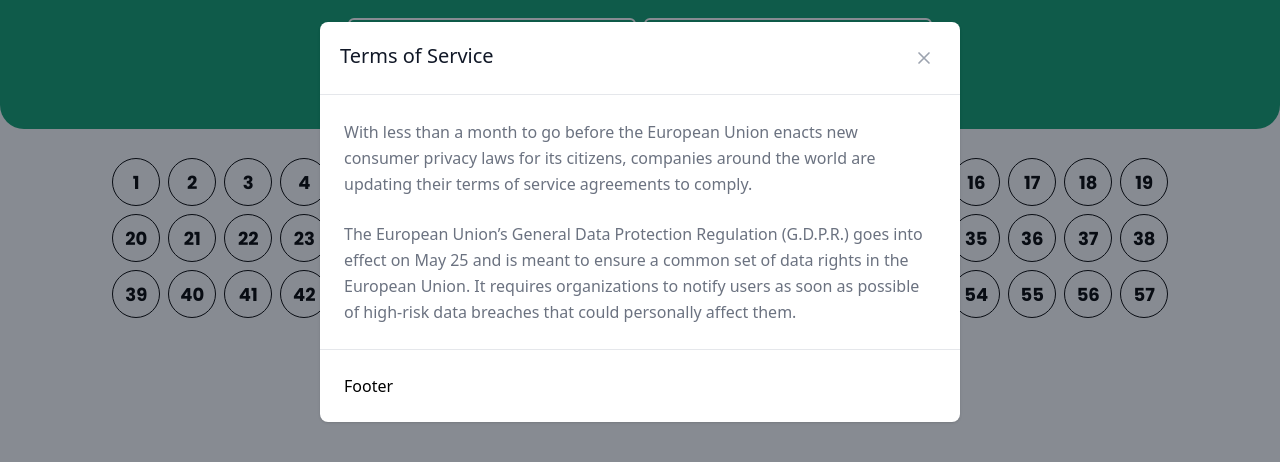
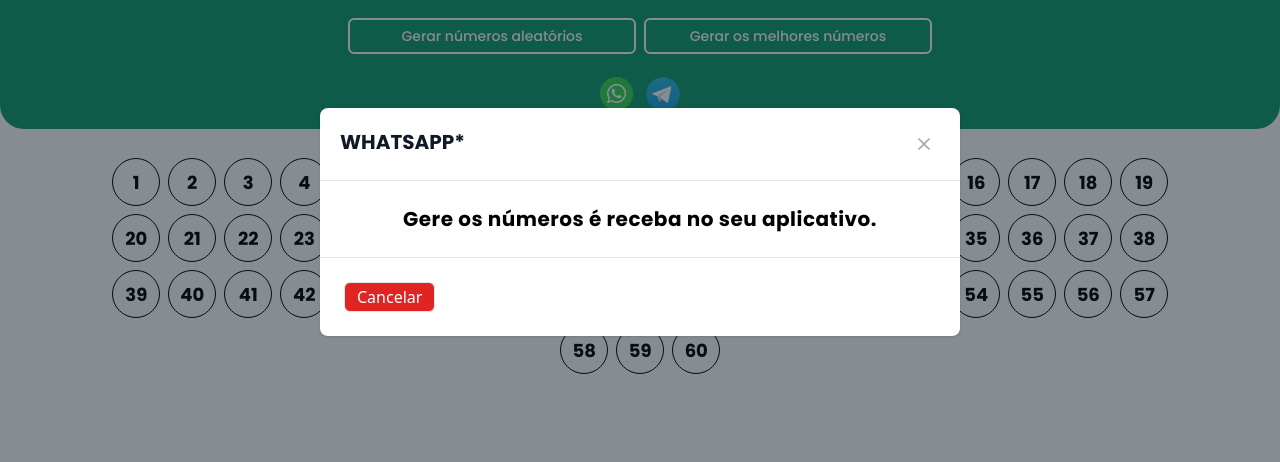
Before and after one commit to GabrielSS187/React-Mega-Quina-Generate, a React (Vite) app: page /sena in a window 1280 px wide. Both pictures are taken after a click on the button 616 px from the left and 271 px from the top of the page. Shown: the part 178-640 px from the top of the page. Built offline with nearby package versions, Linux system fonts and the light colour scheme.

Commit message:
Layout das paginas - 100. Ok.

```diff
--- a/package.json
+++ b/package.json
@@ -16,6 +16,7 @@
     "react": "^18.2.0",
     "react-animated-numbers": "^0.16.0",
     "react-dom": "^18.2.0",
+    "react-input-mask": "^2.0.4",
     "react-router-dom": "^6.14.1",
     "react-toastify": "^9.1.3",
     "usehooks-ts": "^2.9.1"
@@ -23,6 +24,7 @@
   "devDependencies": {
     "@types/react": "^18.0.37",
     "@types/react-dom": "^18.0.11",
+    "@types/react-input-mask": "^3.0.2",
     "@typescript-eslint/eslint-plugin": "^5.59.0",
     "@typescript-eslint/parser": "^5.59.0",
     "@vitejs/plugin-react-swc": "^3.0.0",
--- a/src/pages/Quina-page.tsx
+++ b/src/pages/Quina-page.tsx
@@ -8,11 +8,15 @@ import { GenerateNumbersButtons } from "../shared/common/ButtonsContainer/Genera
 import { SendNumbersButtons } from "../shared/common/ButtonsContainer/SendNumbersButtons";
 import { GenerateNumbers } from "../shared/common/GenerateNumbers";
 import { ListNumbers } from "../shared/common/ListNumbers";
+import { TeAndWaModal } from "../shared/common/Modals/TeAndWaModal";
 
 const useQuinaPage = () => {
   const [numbersQuina, setNumbersQuina] = useState<number[]>([
     0o0, 0o0, 0o0, 0o0, 0o0,
   ]);
+  const [openModal, setOpenModal] = useState<
+    "WhatsApp*" | "Telegram*" | undefined
+  >(undefined);
   const [value, setCopy] = useCopyToClipboard();
 
   const generateNumbersQuina = (): void => {
@@ -57,14 +61,44 @@ const useQuinaPage = () => {
     );
   };
 
-  return { numbersQuina, generateNumbersQuina, copyNumbers };
+  const verifyIfNumbersMegaSena = (): { contem: boolean; text: string } => {
+    if (numbersQuina[0] === 0o0) {
+      return {
+        contem: false,
+        text: "Gere os números é receba no seu aplicativo.",
+      };
+    }
+
+    return { contem: true, text: String(numbersQuina) };
+  };
+
+  return {
+    numbersQuina,
+    generateNumbersQuina,
+    copyNumbers,
+    openModal,
+    setOpenModal,
+    verifyIfNumbersMegaSena,
+  };
 };
 
 export const QuinaPage = () => {
-  const { generateNumbersQuina, numbersQuina, copyNumbers } = useQuinaPage();
+  const {
+    generateNumbersQuina,
+    numbersQuina,
+    copyNumbers,
+    openModal,
+    setOpenModal,
+    verifyIfNumbersMegaSena,
+  } = useQuinaPage();
 
   return (
     <main>
+      <TeAndWaModal
+        activeModalName={openModal}
+        setActiveModalName={setOpenModal}
+        sendTextObj={verifyIfNumbersMegaSena}
+      />
       <div className="absolute top-[0] w-full bg-purple-800 pb-2 rounded-b-3xl">
         <div className="flex flex-col gap-1 sm:gap-2 mt-20">
           <div className="flex justify-center text-white text-xs mb-1 font-poppins font-medium sm:text-sm">
@@ -81,7 +115,12 @@ export const QuinaPage = () => {
             generateNumbersRandom={generateNumbersQuina}
             generateNumbersBest={generateNumbersQuina}
           />
-          <SendNumbersButtons />
+          <SendNumbersButtons
+            whatsApp={() => setOpenModal("WhatsApp*")}
+            telegram={() => setOpenModal("Telegram*")}
+            waParams={openModal}
+            teParams={openModal}
+          />
         </div>
       </div>
       <div className="flex justify-center mt-72">
--- a/src/pages/Sena-page.tsx
+++ b/src/pages/Sena-page.tsx
@@ -14,7 +14,9 @@ const useSenaPage = () => {
   const [numbersMegaSena, setNumbersMegaSena] = useState<number[]>([
     0o0, 0o0, 0o0, 0o0, 0o0, 0o0,
   ]);
-  const [openModal, setOpenModal] = useState<"TeAndWa*" | undefined>(undefined);
+  const [openModal, setOpenModal] = useState<
+    "WhatsApp*" | "Telegram*" | undefined
+  >(undefined);
   const [value, setCopy] = useCopyToClipboard();
 
   function generateNumbersMegaSena(): void {
@@ -63,7 +65,7 @@ const useSenaPage = () => {
     if (numbersMegaSena[0] === 0o0) {
       return {
         contem: false,
-        text: "Gere um número é receba no seu aplicativo.",
+        text: "Gere os números é receba no seu aplicativo.",
       };
     }
 
@@ -95,7 +97,6 @@ export const SenaPage = () => {
       <TeAndWaModal
         activeModalName={openModal}
         setActiveModalName={setOpenModal}
-        typeModal="Telegram"
         sendTextObj={verifyIfNumbersMegaSena}
       />
       <div className="top-[0] absolute w-full bg-green-500 pb-2 rounded-b-3xl">
@@ -115,8 +116,8 @@ export const SenaPage = () => {
             generateNumbersBest={generateNumbersMegaSena}
           />
           <SendNumbersButtons
-            whatsApp={() => setOpenModal("TeAndWa*")}
-            telegram={() => setOpenModal("TeAndWa*")}
+            whatsApp={() => setOpenModal("WhatsApp*")}
+            telegram={() => setOpenModal("Telegram*")}
             waParams={openModal}
             teParams={openModal}
           />
@@ -127,7 +128,6 @@ export const SenaPage = () => {
           quantityNumbers={60}
           numbersGenerates={numbersMegaSena}
           typeGame="sena"
-          openModal={openModal}
         />
       </div>
     </main>
--- a/src/shared/common/ListNumbers/index.tsx
+++ b/src/shared/common/ListNumbers/index.tsx
@@ -5,14 +5,12 @@ type TProps = {
   quantityNumbers: number;
   numbersGenerates: number[];
   typeGame: "sena" | "quina";
-  openModal: string | undefined;
 };
 
 export const ListNumbers = ({
   quantityNumbers,
   numbersGenerates,
   typeGame,
-  openModal
 }: TProps) => {
   const arrayNumbers = Array.from(Array(quantityNumbers).keys()).map(
     (number) => number + 1
@@ -34,8 +32,21 @@ export const ListNumbers = ({
     }
   };
 
+  const selectedBorderByTypeGame = () => {
+    switch (typeGame) {
+      case "sena":
+        return "hover:shadow-green-500/80";
+      case "quina":
+        return "hover:shadow-purple-500/80";
+      default:
+        return "hover:shadow-green-500/80";
+    }
+  };
+
   return (
-    <ul className={`flex flex-wrap justify-center gap-2 px-2 sm:px-5 lg:w-[70rem]`}>
+    <ul
+      className={`flex flex-wrap justify-center gap-2 px-2 sm:px-5 lg:w-[70rem]`}
+    >
       {arrayNumbers.map((number) => {
         return (
           <li
@@ -43,7 +54,7 @@ export const ListNumbers = ({
             className={`${
               delayMarkerNumbers.includes(number) &&
               `${selectedBgColorByGame()} text-white ease-out duration-300`
-            } border border-black rounded-full w-12 h-12 text-center text-lg pt-[9.5px] pl-[0.5px] font-bold font-poppins`}
+            } border border-black rounded-full w-12 h-12 text-center text-lg pt-[9.5px] pl-[0.5px] font-bold font-poppins hover:shadow-[0_3px_10px_rgb(0,0,0,0.5)] ${selectedBorderByTypeGame()} hover:border-none transition-all ease-in-out`}
           >
             {number}
           </li>
--- a/src/shared/common/Modals/TeAndWaModal.tsx
+++ b/src/shared/common/Modals/TeAndWaModal.tsx
@@ -1,20 +1,77 @@
+import { useRef, useState } from "react";
+import { toast } from "react-toastify";
 import { Modal, Flowbite, CustomFlowbiteTheme } from "flowbite-react";
+import InputMask, { ReactInputMask } from "react-input-mask";
+import { useNavigate } from "react-router-dom";
 
 type TProps = {
-  typeModal: "WhatsApp" | "Telegram";
   sendTextObj: () => { contem: boolean; text: string };
-  activeModalName: "TeAndWa*" | undefined;
+  activeModalName: "WhatsApp*" | "Telegram*" | undefined;
   setActiveModalName: React.Dispatch<
-    React.SetStateAction<"TeAndWa*" | undefined>
+    React.SetStateAction<"WhatsApp*" | "Telegram*" | undefined>
   >;
 };
 
 export const TeAndWaModal = ({
-  typeModal,
   sendTextObj,
   activeModalName,
   setActiveModalName,
 }: TProps) => {
+  const [url, setUrl] = useState<string>("");
+  const inputRef = useRef<ReactInputMask | null>(null);
+  const navigate = useNavigate();
+
+  const closeModal = () => {
+    setActiveModalName(undefined);
+    setUrl("");
+  };
+
+  const validNumbersTel = (tel: string) => {
+    const telRegex = /\D/g;
+    const formatTel = tel.replace(telRegex, "");
+
+    if (formatTel.trim().length < 11) {
+      toast.error("Error: preencha os 11 dígitos do seu número.", {
+        toastId: "error-modal0*",
+        position: "bottom-center",
+      });
+      return false;
+    }
+
+    return formatTel;
+  };
+
+  const selectedSendMessageApp = (tel: string) => {
+    switch (activeModalName) {
+      case "WhatsApp*":
+        setUrl(`https://wa.me/55${tel}?text=${sendTextObj().text}`);
+        break;
+      case "Telegram*":
+        toast.info("Ops :(.. Sem Telegram por em quanto.", {
+          toastId: "info-modal-0*",
+          position: "bottom-center",
+        });
+        break;
+      default:
+        setUrl("");
+        break;
+    }
+  };
+
+  const handleFormSubmit = async (event: any) => {
+    event.preventDefault();
+    const telValue = inputRef?.current?.value;
+
+    if (telValue) {
+      const tel = validNumbersTel(telValue);
+      if (tel === false) {
+        return;
+      }
+
+      selectedSendMessageApp(tel);
+    }
+  };
+
   const customTheme: CustomFlowbiteTheme = {
     modal: {
       root: {
@@ -26,27 +83,76 @@ export const TeAndWaModal = ({
   return (
     <Flowbite theme={{ theme: customTheme }}>
       <Modal
-        show={activeModalName === "TeAndWa*"}
-        onClose={() => setActiveModalName(undefined)}
+        show={
+          activeModalName === "WhatsApp*" || activeModalName === "Telegram*"
+        }
+        onClose={closeModal}
       >
-        <Modal.Header>Terms of Service</Modal.Header>
+        <Modal.Header>
+          <h2 className="font-poppins font-bold">
+            {activeModalName && activeModalName.toLocaleUpperCase()}
+          </h2>
+        </Modal.Header>
         <Modal.Body>
-          <div className="space-y-6">
-            <p className="text-base leading-relaxed text-gray-500 dark:text-gray-400">
-              With less than a month to go before the European Union enacts new
-              consumer privacy laws for its citizens, companies around the world
-              are updating their terms of service agreements to comply.
-            </p>
-            <p className="text-base leading-relaxed text-gray-500 dark:text-gray-400">
-              The European Union’s General Data Protection Regulation (G.D.P.R.)
-              goes into effect on May 25 and is meant to ensure a common set of
-              data rights in the European Union. It requires organizations to
-              notify users as soon as possible of high-risk data breaches that
-              could personally affect them.
-            </p>
+          <div className="font-poppins">
+            {sendTextObj().contem ? (
+              <div>
+                <h3 className="text-sm sm:text-base text-center font-normal">
+                  Receba os números no seu aplicativo
+                </h3>
+                <h4 className="text-2xl text-center font-bold tracking-wide">
+                  {sendTextObj().text}
+                </h4>
+              </div>
+            ) : (
+              <h3 className="text-base sm:text-xl text-center font-bold tracking-wide">
+                {sendTextObj().text}
+              </h3>
+            )}
           </div>
+          {sendTextObj().contem && (
+            <form
+              onSubmit={handleFormSubmit}
+              className="flex flex-col gap-1 justify-center mt-2 font-normal tracking-wide"
+            >
+              <div className="flex flex-col">
+                <label
+                  className="text-sm sm:txt-base font-normal self-center"
+                  htmlFor="tel"
+                >
+                  Digite seu número
+                </label>
+                <InputMask
+                  ref={inputRef}
+                  id="tel"
+                  className="rounded-md"
+                  type="tel"
+                  placeholder="(00)00000-0000"
+                  mask="(99) 99999-9999"
+                  required
+                />
+              </div>
+              <button
+                type="submit"
+                onDoubleClick={handleFormSubmit}
+                // disabled={url.trim().length === 0}
+                className="self-start border text-white bg-blue-600 hover:bg-blue-500/100 rounded-md px-3 py-0.5 "
+              >
+                {url.length > 1 && <a href={url}>Enviar</a>}
+                {url.length > 1 ? "" : "Enviar"}
+              </button>
+            </form>
+          )}
         </Modal.Body>
-        <Modal.Footer>Footer</Modal.Footer>
+        <Modal.Footer>
+          <button
+            onClick={closeModal}
+            type="button"
+            className="self-start border text-white bg-red-600 hover:bg-red-500/100 rounded-md px-3 py-0.5 "
+          >
+            Cancelar
+          </button>
+        </Modal.Footer>
       </Modal>
     </Flowbite>
   );
```
Also changed, not shown: 1 other file (tests, documents, lock files or other folders).
